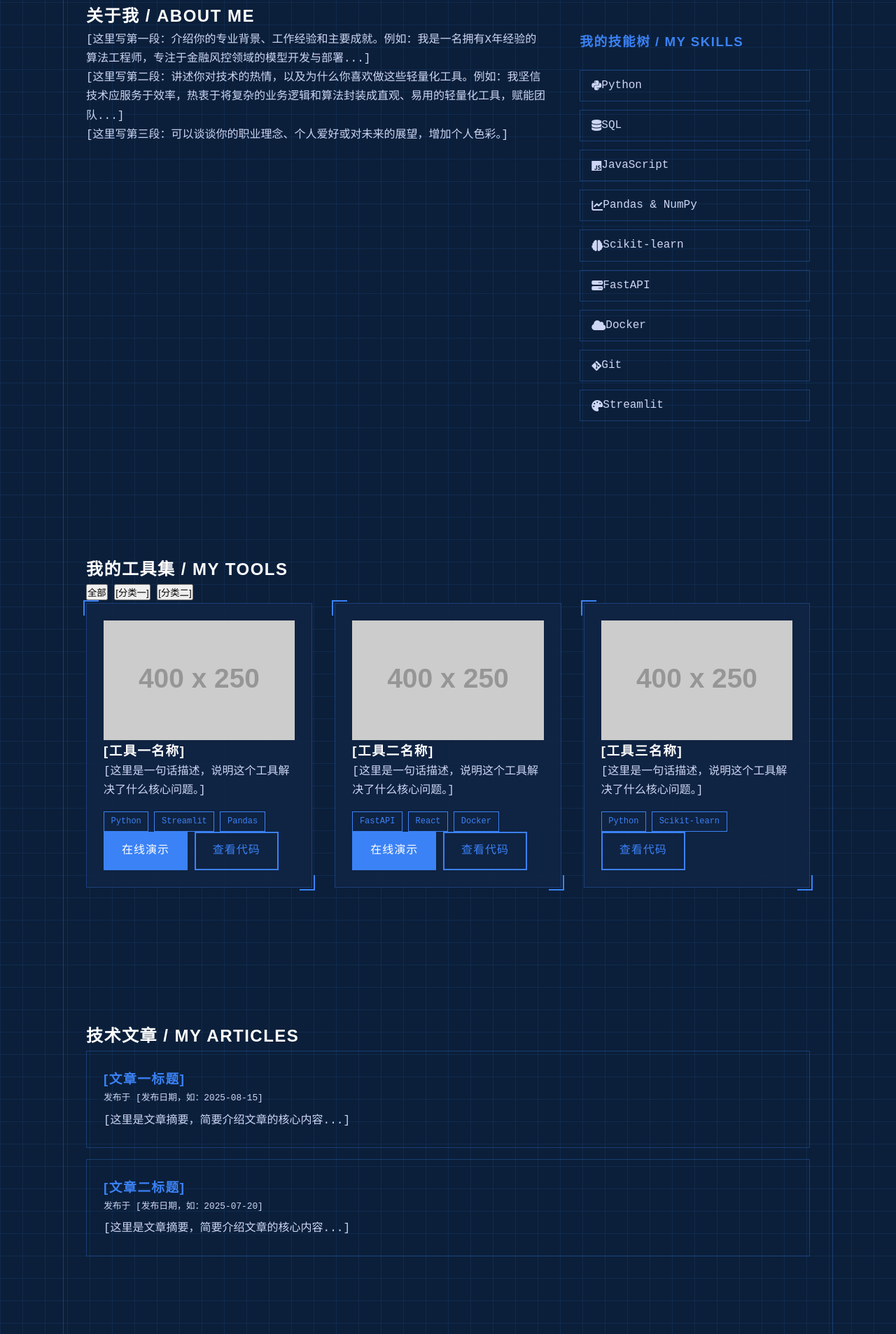
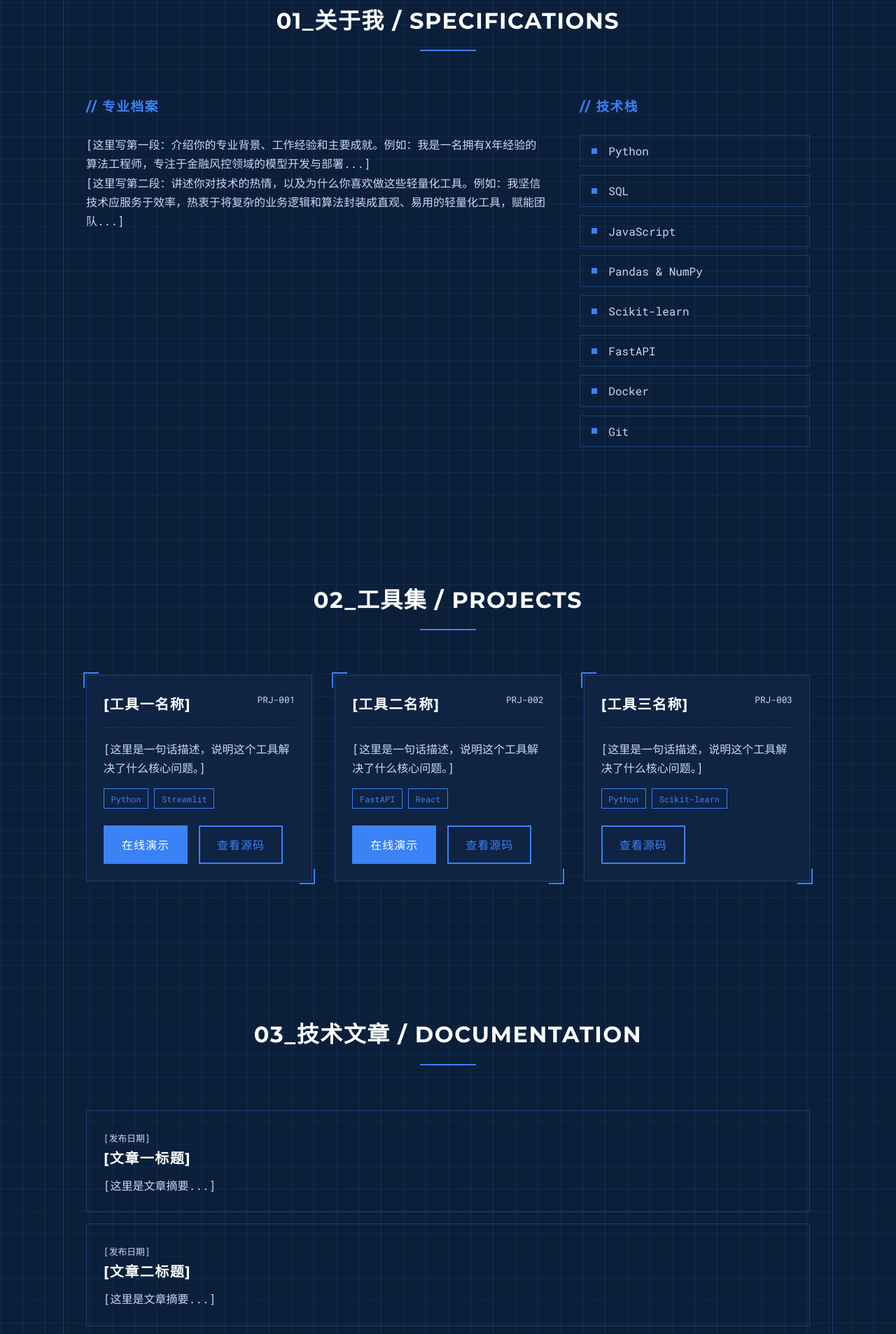
Before and after one commit to kang4000/AB_test_timeline, a plain HTML site: page index.html in a window 1280 px wide. Shown: the part 893-2800 px from the top of the page at 70% size. Drawn offline with Linux system fonts and the light colour scheme; placeholder pictures from the web are drawn by us.

Commit message:
Update index.html

```diff
--- a/index.html
+++ b/index.html
@@ -3,13 +3,13 @@
 <head>
     <meta charset="UTF-8">
     <meta name="viewport" content="width=device-width, initial-scale=1.0">
-    <title>[你的名字] - 建模与代码工具集</title>
+    <title>[你的名字] - 技术蓝图</title>
 
     <link rel="stylesheet" href="style.css">
 
     <link rel="preconnect" href="https://fonts.googleapis.com">
     <link rel="preconnect" href="https://fonts.gstatic.com" crossorigin>
-    <link href="https://fonts.googleapis.com/css2?family=Inter:wght@400;700&family=Source+Code+Pro&display=swap" rel="stylesheet">
+    <link href="https://fonts.googleapis.com/css2?family=Montserrat:wght@700&family=Roboto+Mono:wght@400;700&display=swap" rel="stylesheet">
 
     <link rel="stylesheet" href="https://cdnjs.cloudflare.com/ajax/libs/font-awesome/6.5.2/css/all.min.css">
 </head>
@@ -17,12 +17,12 @@
 
     <header class="navbar">
         <nav>
-            <a href="#home" class="nav-logo">[你的名字]</a>
+            <a href="#home" class="nav-logo">[你的名字] // ARCHITECT</a>
             <ul>
-                <li><a href="#about">关于我</a></li>
-                <li><a href="#tools">工具集</a></li>
-                <li><a href="#blog">技术文章</a></li>
-                <li><a href="#contact">联系我</a></li>
+                <li><a href="#about">01_关于我</a></li>
+                <li><a href="#tools">02_工具集</a></li>
+                <li><a href="#blog">03_技术文章</a></li>
+                <li><a href="#contact">04_联系我</a></li>
             </ul>
         </nav>
     </header>
@@ -30,133 +30,149 @@
     <main>
         <section id="home" class="hero">
             <div class="hero-content">
-                <h1 class="hero-title">你好，我是 <span class="highlight">[你的名字]</span></h1>
-                <p class="hero-subtitle">[一句话定义你自己，例如：数据科学家 & 轻量化工具开发者]</p>
+                <p class="hero-subtitle">[INITIATING PROTOCOL...]</p>
+                <h1 class="hero-title">构建高效、精密的建模工具</h1>
+                <p class="hero-description">我是 <span class="highlight">[你的名字]</span>，一名热衷于将复杂数据转化为工程解决方案的开发者。</p>
                 <div class="social-links">
                     <a href="[你的GitHub链接]" target="_blank" title="GitHub"><i class="fab fa-github"></i></a>
                     <a href="[你的LinkedIn链接]" target="_blank" title="LinkedIn"><i class="fab fa-linkedin"></i></a>
                     <a href="[你的技术博客链接]" target="_blank" title="技术博客"><i class="fas fa-blog"></i></a>
                     <a href="mailto:[你的邮箱地址]" title="Email"><i class="fas fa-envelope"></i></a>
                 </div>
-                <a href="#tools" class="cta-button">查看我的工具</a>
+                <a href="#tools" class="cta-button">检视项目 &gt;</a>
             </div>
-            </section>
+        </section>
 
-        <section id="about" class="container">
-            <h2>关于我 / ABOUT ME</h2>
+        <section id="about" class="container animated-section">
+            <h2 class="section-title">01_关于我 / SPECIFICATIONS</h2>
             <div class="about-container">
                 <div class="about-text">
+                    <h3>// 专业档案</h3>
                     <p>[这里写第一段：介绍你的专业背景、工作经验和主要成就。例如：我是一名拥有X年经验的算法工程师，专注于金融风控领域的模型开发与部署...]</p>
                     <p>[这里写第二段：讲述你对技术的热情，以及为什么你喜欢做这些轻量化工具。例如：我坚信技术应服务于效率，热衷于将复杂的业务逻辑和算法封装成直观、易用的轻量化工具，赋能团队...]</p>
-                    <p>[这里写第三段：可以谈谈你的职业理念、个人爱好或对未来的展望，增加个人色彩。]</p>
                 </div>
                 <div class="skills">
-                    <h3>我的技能树 / MY SKILLS</h3>
+                    <h3>// 技术栈</h3>
                     <div class="skills-grid">
-                        <div class="skill-item"><i class="fab fa-python"></i> Python</div>
-                        <div class="skill-item"><i class="fas fa-database"></i> SQL</div>
-                        <div class="skill-item"><i class="fab fa-js"></i> JavaScript</div>
-                        <div class="skill-item"><i class="fas fa-chart-line"></i> Pandas & NumPy</div>
-                        <div class="skill-item"><i class="fas fa-brain"></i> Scikit-learn</div>
-                        <div class="skill-item"><i class="fas fa-server"></i> FastAPI</div>
-                        <div class="skill-item"><i class="fas fa-cloud"></i> Docker</div>
-                        <div class="skill-item"><i class="fab fa-git-alt"></i> Git</div>
-                        <div class="skill-item"><i class="fas fa-palette"></i> Streamlit</div>
+                        <div class="skill-item"><span></span>Python</div>
+                        <div class="skill-item"><span></span>SQL</div>
+                        <div class="skill-item"><span></span>JavaScript</div>
+                        <div class="skill-item"><span></span>Pandas & NumPy</div>
+                        <div class="skill-item"><span></span>Scikit-learn</div>
+                        <div class="skill-item"><span></span>FastAPI</div>
+                        <div class="skill-item"><span></span>Docker</div>
+                        <div class="skill-item"><span></span>Git</div>
                         </div>
                 </div>
             </div>
         </section>
 
-        <section id="tools" class="container">
-            <h2>我的工具集 / MY TOOLS</h2>
-            <div class="filter-buttons">
-                <button class="active">全部</button>
-                <button>[分类一]</button>
-                <button>[分类二]</button>
-            </div>
+        <section id="tools" class="container animated-section">
+            <h2 class="section-title">02_工具集 / PROJECTS</h2>
             <div class="tools-grid">
                 <article class="tool-card">
-                    <img src="https://via.placeholder.com/400x250/1a1a2e/ffffff?text=工具截图" alt="[工具一]截图">
+                    <div class="card-header">
+                        <span class="card-id">PRJ-001</span>
+                        <h3>[工具一名称]</h3>
+                    </div>
                     <div class="card-content">
-                        <h3>[工具一名称]</h3>
                         <p>[这里是一句话描述，说明这个工具解决了什么核心问题。]</p>
                         <div class="tags">
                             <span>Python</span>
                             <span>Streamlit</span>
-                            <span>Pandas</span>
                         </div>
-                        <div class="card-buttons">
-                            <a href="[在线演示链接]" target="_blank" class="button">在线演示</a>
-                            <a href="[GitHub仓库链接]" target="_blank" class="button-outline">查看代码</a>
-                        </div>
+                    </div>
+                    <div class="card-footer">
+                        <a href="[在线演示链接]" target="_blank" class="button">在线演示</a>
+                        <a href="[GitHub仓库链接]" target="_blank" class="button-outline">查看源码</a>
                     </div>
                 </article>
                 <article class="tool-card">
-                    <img src="https://via.placeholder.com/400x250/1a1a2e/ffffff?text=工具截图" alt="[工具二]截图">
+                     <div class="card-header">
+                        <span class="card-id">PRJ-002</span>
+                        <h3>[工具二名称]</h3>
+                    </div>
                     <div class="card-content">
-                        <h3>[工具二名称]</h3>
                         <p>[这里是一句话描述，说明这个工具解决了什么核心问题。]</p>
                         <div class="tags">
                             <span>FastAPI</span>
                             <span>React</span>
-                            <span>Docker</span>
-                        </div>
-                        <div class="card-buttons">
-                            <a href="[在线演示链接]" target="_blank" class="button">在线演示</a>
-                            <a href="[GitHub仓库链接]" target="_blank" class="button-outline">查看代码</a>
                         </div>
                     </div>
+                    <div class="card-footer">
+                        <a href="[在线演示链接]" target="_blank" class="button">在线演示</a>
+                        <a href="[GitHub仓库链接]" target="_blank" class="button-outline">查看源码</a>
+                    </div>
                 </article>
-                <article class="tool-card">
-                    <img src="https://via.placeholder.com/400x250/1a1a2e/ffffff?text=工具截图" alt="[工具三]截图">
+                 <article class="tool-card">
+                     <div class="card-header">
+                        <span class="card-id">PRJ-003</span>
+                        <h3>[工具三名称]</h3>
+                    </div>
                     <div class="card-content">
-                        <h3>[工具三名称]</h3>
                         <p>[这里是一句话描述，说明这个工具解决了什么核心问题。]</p>
                         <div class="tags">
                             <span>Python</span>
                             <span>Scikit-learn</span>
                         </div>
-                        <div class="card-buttons">
-                             <a href="[GitHub仓库链接]" target="_blank" class="button-outline">查看代码</a>
-                        </div>
+                    </div>
+                    <div class="card-footer">
+                         <a href="[GitHub仓库链接]" target="_blank" class="button-outline">查看源码</a>
                     </div>
                 </article>
             </div>
         </section>
 
-        <section id="blog" class="container">
-            <h2>技术文章 / MY ARTICLES</h2>
+        <section id="blog" class="container animated-section">
+            <h2 class="section-title">03_技术文章 / DOCUMENTATION</h2>
             <div class="blog-list">
-                <article class="blog-post">
-                    <h3><a href="[文章链接]" target="_blank">[文章一标题]</a></h3>
-                    <p class="blog-meta">发布于 [发布日期，如：2025-08-15]</p>
-                    <p>[这里是文章摘要，简要介绍文章的核心内容...]</p>
-                </article>
-                <article class="blog-post">
-                    <h3><a href="[文章链接]" target="_blank">[文章二标题]</a></h3>
-                    <p class="blog-meta">发布于 [发布日期，如：2025-07-20]</p>
-                    <p>[这里是文章摘要，简要介绍文章的核心内容...]</p>
-                </article>
+                <a href="[文章链接]" target="_blank" class="blog-post">
+                    <span class="blog-meta">[发布日期]</span>
+                    <h3 class="blog-title">[文章一标题]</h3>
+                    <p class="blog-excerpt">[这里是文章摘要...]</p>
+                </a>
+                <a href="[文章链接]" target="_blank" class="blog-post">
+                    <span class="blog-meta">[发布日期]</span>
+                    <h3 class="blog-title">[文章二标题]</h3>
+                    <p class="blog-excerpt">[这里是文章摘要...]</p>
+                </a>
             </div>
         </section>
 
-        <section id="contact" class="container">
-            <h2>联系我 / GET IN TOUCH</h2>
-            <p class="contact-text">我对新的挑战和合作机会总是充满热情。如果你有任何想法，欢迎随时与我联系！</p>
-            <form action="[你的表单提交处理地址，例如Formspree]" method="POST" class="contact-form">
-                <div class="form-group">
-                    <input type="text" name="name" placeholder="你的名字" required>
-                    <input type="email" name="email" placeholder="你的邮箱" required>
-                </div>
-                <textarea name="message" placeholder="你想说的话..." rows="6" required></textarea>
-                <button type="submit" class="button">发送消息</button>
+        <section id="contact" class="container animated-section">
+            <h2 class="section-title">04_联系我 / TRANSMISSION</h2>
+            <p class="contact-text">系统待机中，随时准备接收新的指令与合作请求。</p>
+            <form action="[你的表单提交处理地址]" method="POST" class="contact-form">
+                <input type="text" name="name" placeholder="标识符 (你的名字)" required>
+                <input type="email" name="email" placeholder="通讯地址 (你的邮箱)" required>
+                <textarea name="message" placeholder="传输内容 (你想说的话...)" rows="5" required></textarea>
+                <button type="submit" class="button">发送 &gt;</button>
             </form>
         </section>
     </main>
 
     <footer class="footer">
-        <p>&copy; 2025 [你的名字]. All Rights Reserved.</p>
+        <p>DESIGNED & BUILT BY [你的名字] | SYSTEM STATUS: <span style="color:#00ff00;">ONLINE</span></p>
     </footer>
+
+    <script>
+        document.addEventListener('DOMContentLoaded', () => {
+            const observer = new IntersectionObserver((entries) => {
+                entries.forEach(entry => {
+                    if (entry.isIntersecting) {
+                        entry.target.classList.add('is-visible');
+                    }
+                });
+            }, {
+                threshold: 0.1
+            });
+
+            const sections = document.querySelectorAll('.animated-section');
+            sections.forEach(section => {
+                observer.observe(section);
+            });
+        });
+    </script>
 
 </body>
 </html>
```
